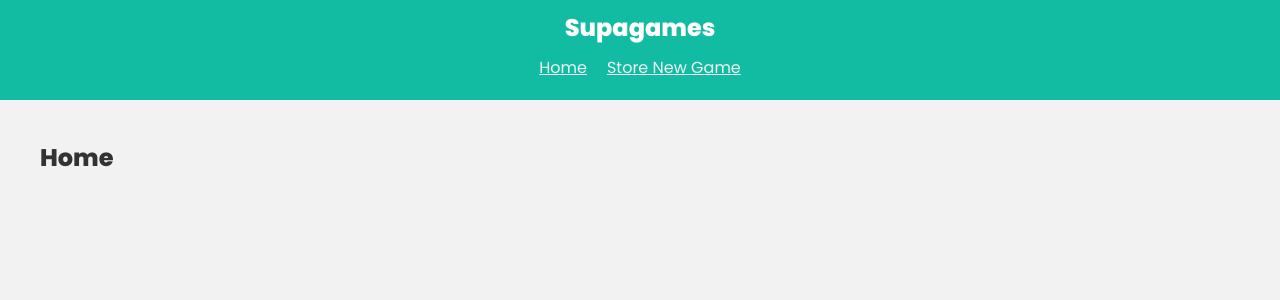
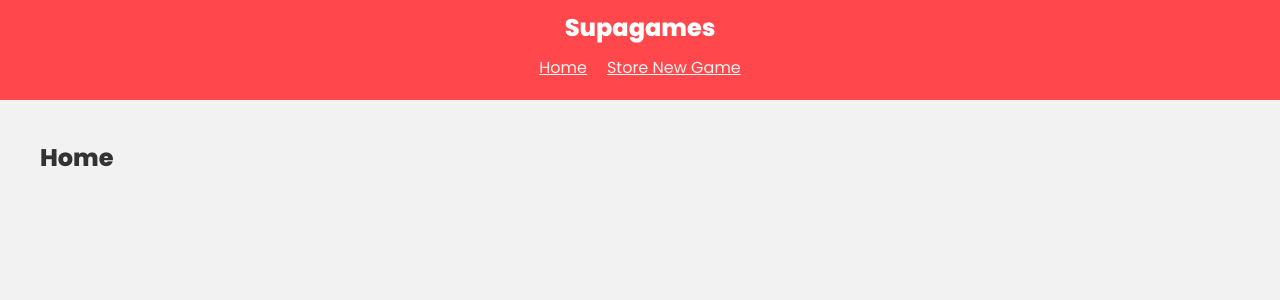
Before and after one commit to gthsun/supabase-tutorial, a React (Create React App) app: page / in a window 1280 px wide. Shown: the top 300 px of the page. Built offline with nearby package versions, Linux system fonts and the light colour scheme; no server answers.

Commit message:
Installed supabase

```diff
--- a/package.json
+++ b/package.json
@@ -3,6 +3,7 @@
   "version": "0.1.0",
   "private": true,
   "dependencies": {
+    "@supabase/supabase-js": "^2.47.4-rc.1",
     "@testing-library/jest-dom": "^5.16.5",
     "@testing-library/react": "^13.3.0",
     "@testing-library/user-event": "^13.5.0",
--- /dev/null
+++ b/src/config/supabaseClient.js
@@ -0,0 +1,8 @@
+import { createClient } from "@supabase/supabase-js";
+
+const supabaseUrl = process.env.REACT_APP_SUPABASE_URL;
+const supabaseKey = process.env.REACT_APP_ANON_KEY;
+
+const supabase = createClient(supabaseUrl, supabaseKey);
+
+export default supabase;
--- a/src/index.css
+++ b/src/index.css
@@ -1,7 +1,7 @@
 @import url('https://fonts.googleapis.com/css2?family=Poppins:wght@300;400;500;600;800&family=VT323&display=swap');
 
 :root {
-  --primary: #12bca2;
+  --primary: #ff474c;
   --secondary: #6d15df;
 }
 h1,h2,h3 {
--- a/src/pages/Home.js
+++ b/src/pages/Home.js
@@ -1,4 +1,8 @@
+import supabase from "../config/supabaseClient";
+
 const Home = () => {
+  console.log(supabase)
+
   return (
     <div className="page home">
       <h2>Home</h2>
```
Also changed, not shown: 2 other files (tests, documents, lock files or other folders).
